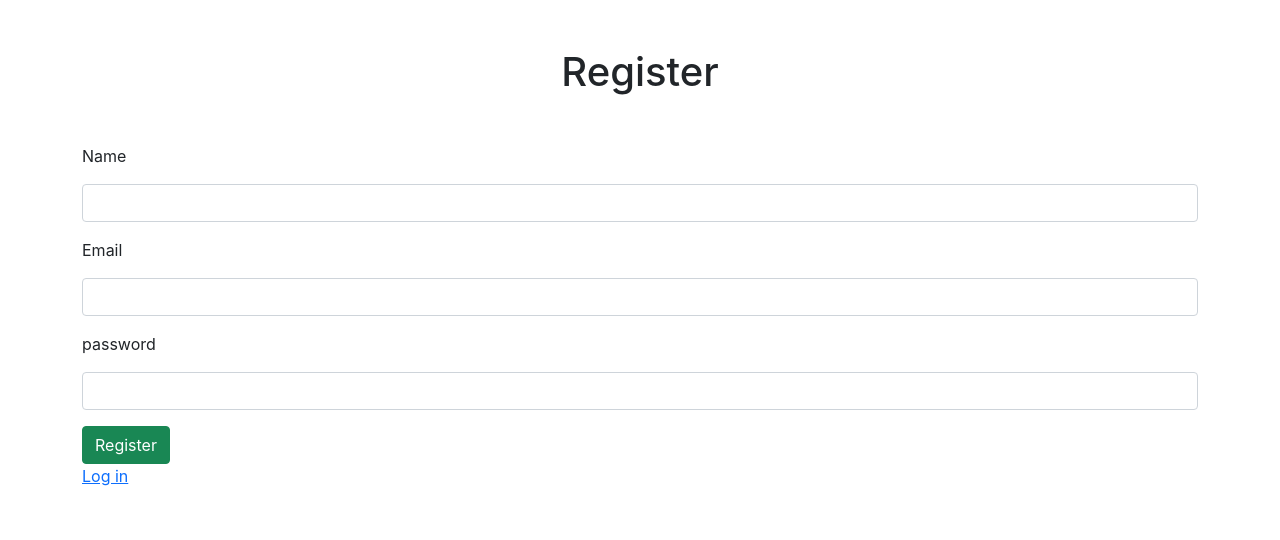
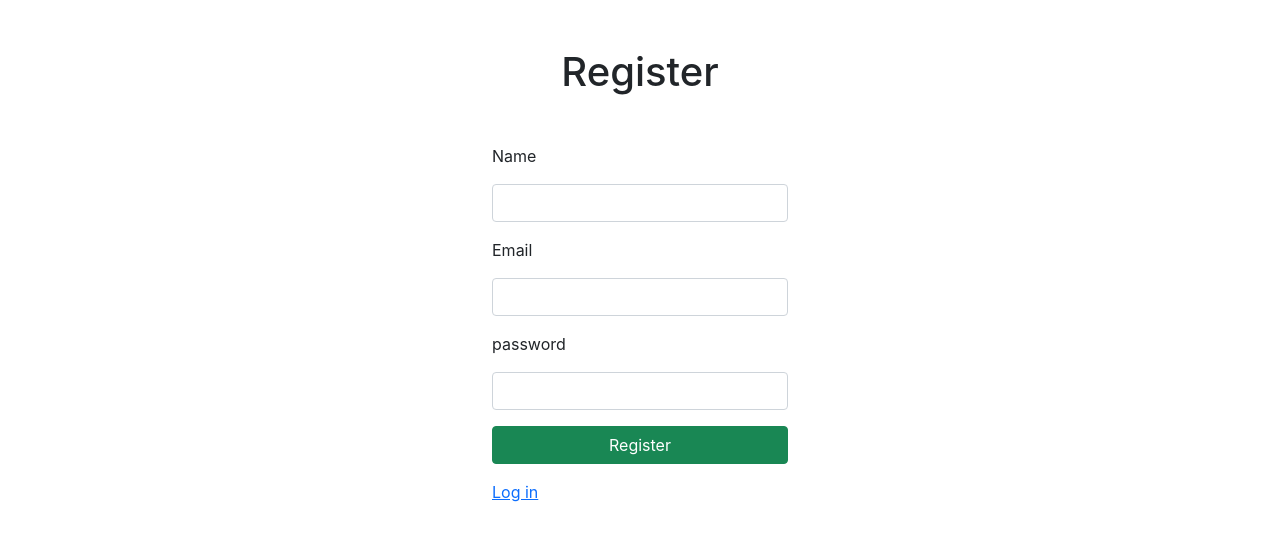
Before and after one commit to abdihashii/pern_jwt_auth_01, a React (Create React App) app in the folder client/: page /register in a window 1280 px wide. Shown: the top 540 px of the page. Built offline with nearby package versions, Linux system fonts and the light colour scheme; no server answers.

Commit message:
style: styling the login form

```diff
--- a/client/src/App.js
+++ b/client/src/App.js
@@ -53,7 +53,7 @@ function App() {
   return (
     <>
       <Router>
-        <div className="container">
+        <div className="container w-25">
           <Switch>
             <Route
               exact
--- a/client/src/Components/Register.jsx
+++ b/client/src/Components/Register.jsx
@@ -82,10 +82,13 @@ const Register = ({ setAuth }) => {
           onChange={onInputChange}
         />
 
-        <button className="btn btn-success btn-block">Register</button>
+        <div className="buttons d-flex flex-column">
+          <button className="btn btn-success btn-block">Register</button>
+          <Link className="my-3" to="/login">
+            Log in
+          </Link>
+        </div>
       </form>
-
-      <Link to="/login">Log in</Link>
     </>
   );
 };
```
